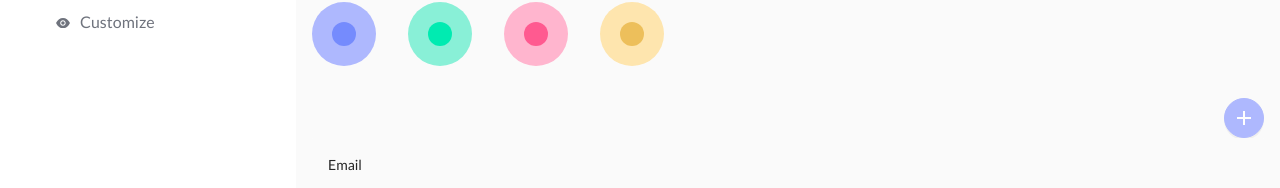
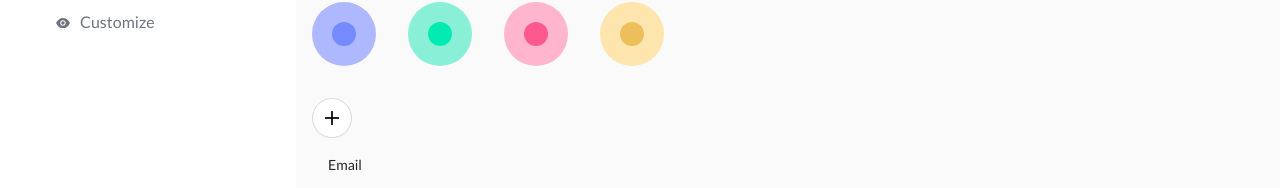
Before and after one commit to anovote/frontend, a React (Create React App) app: page / in a window 1280 px wide. Shown: the part 372-560 px from the top of the page. Built offline with nearby package versions, Linux system fonts and the light colour scheme.

Commit message:
Add uploading of file

```diff
--- a/package.json
+++ b/package.json
@@ -15,6 +15,7 @@
         "antd": "^4.12.1",
         "axios": "^0.21.1",
         "eslint-config-react-app": "^6.0.0",
+        "fast-csv": "^4.3.6",
         "http-status-codes": "^2.1.4",
         "i18next": "^19.8.7",
         "i18next-http-backend": "^1.1.0",
@@ -22,6 +23,7 @@
         "react": "^17.0.1",
         "react-dom": "^17.0.1",
         "react-i18next": "^11.8.6",
+        "react-papaparse": "^3.11.1",
         "react-router-dom": "^5.2.0",
         "react-scripts": "^4.0.1",
         "typescript": "^4.1.3",
--- a/src/components/importVoters/EligibleVotersTable.tsx
+++ b/src/components/importVoters/EligibleVotersTable.tsx
@@ -1,6 +1,7 @@
 import * as React from 'react'
-import { Table } from 'antd'
-import ImportEligibleVotersDropdown from 'components/election/ImportEligibleVotersDropdown'
+import { Table, Upload, Button, UploadProps } from 'antd'
+import { PlusOutlined } from '@ant-design/icons'
+import { RcFile } from 'antd/lib/upload'
 
 export default function EligibleVotersTable(): React.ReactElement {
     const columns = [
@@ -11,9 +12,19 @@ export default function EligibleVotersTable(): React.ReactElement {
         },
     ]
 
+    const [fileList, setFileList] = React.useState<RcFile[]>([])
+
+    const saveFile = (file: RcFile): boolean => {
+        setFileList([...fileList, file])
+        console.log(fileList)
+        return false
+    }
+
     return (
         <div className="voters-table-container">
-            <ImportEligibleVotersDropdown />
+            <Upload beforeUpload={saveFile}>
+                <Button icon={<PlusOutlined />} size="large" shape="circle"></Button>
+            </Upload>
             <Table columns={columns} />
         </div>
     )
--- a/src/style/scss/antd/_button.scss
+++ b/src/style/scss/antd/_button.scss
@@ -11,4 +11,8 @@
         background-color: $main-contrasting;
         border-color: $main-contrasting;
     }
+    &:active {
+        background-color: $main-contrasting;
+        border-color: $main-contrasting;
+    }
 }
```
Also changed, not shown: .eslintrc.json, src/components/importVoters/test.csv (added), 1 other file (tests, documents, lock files or other folders).
